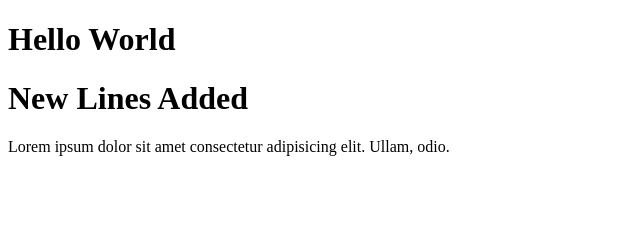
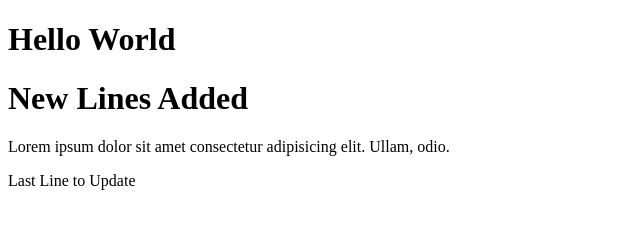
Before and after one commit to Ramu8688744624/Learning1, a plain HTML site: page index.html in a window 1280 px wide. Shown: the whole page, without its empty margins (0-640 px from the left). Drawn offline with Linux system fonts and the light colour scheme.

Commit message:
Update Index File

```diff
--- a/index.html
+++ b/index.html
@@ -9,5 +9,6 @@
     <h1>Hello World</h1>
     <h1>New Lines Added</h1>
     <p>Lorem ipsum dolor sit amet consectetur adipisicing elit. Ullam, odio.</p>
+    <p>Last Line to Update</p>
 </body>
 </html>
```
